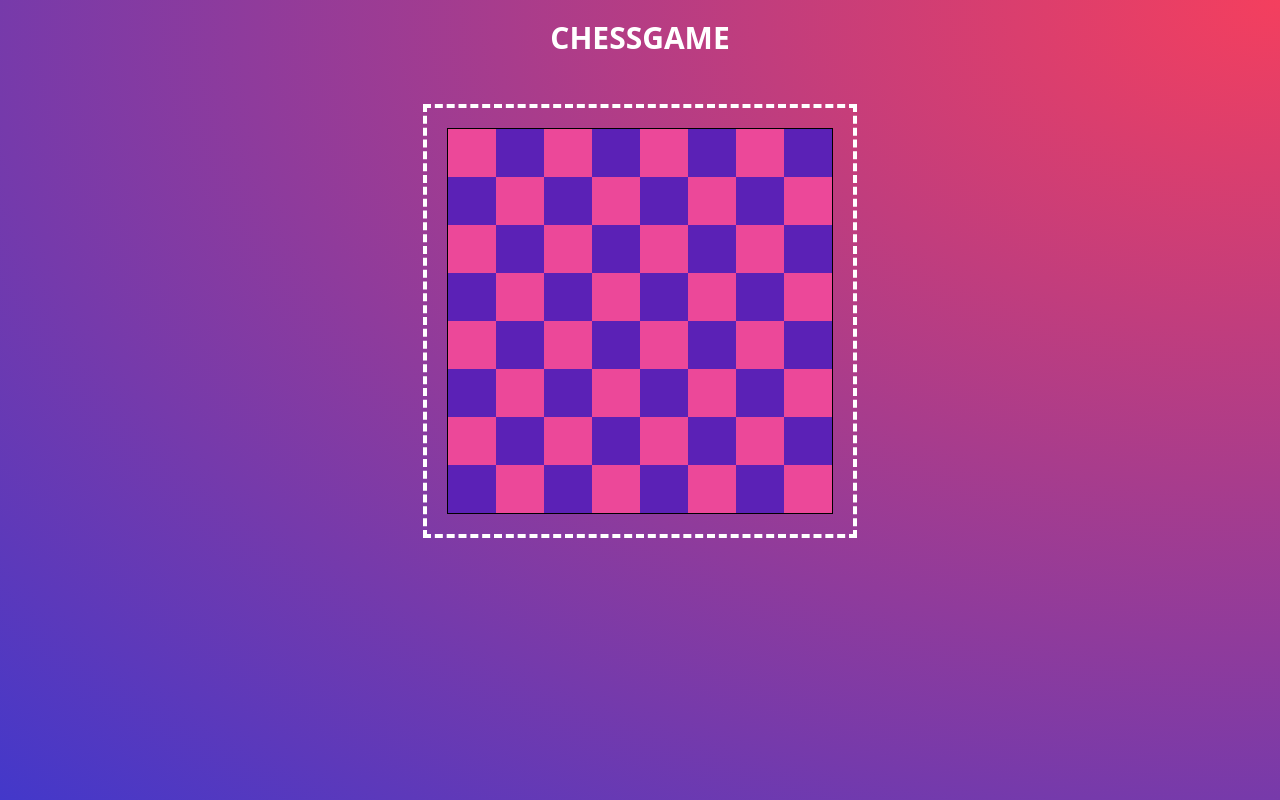
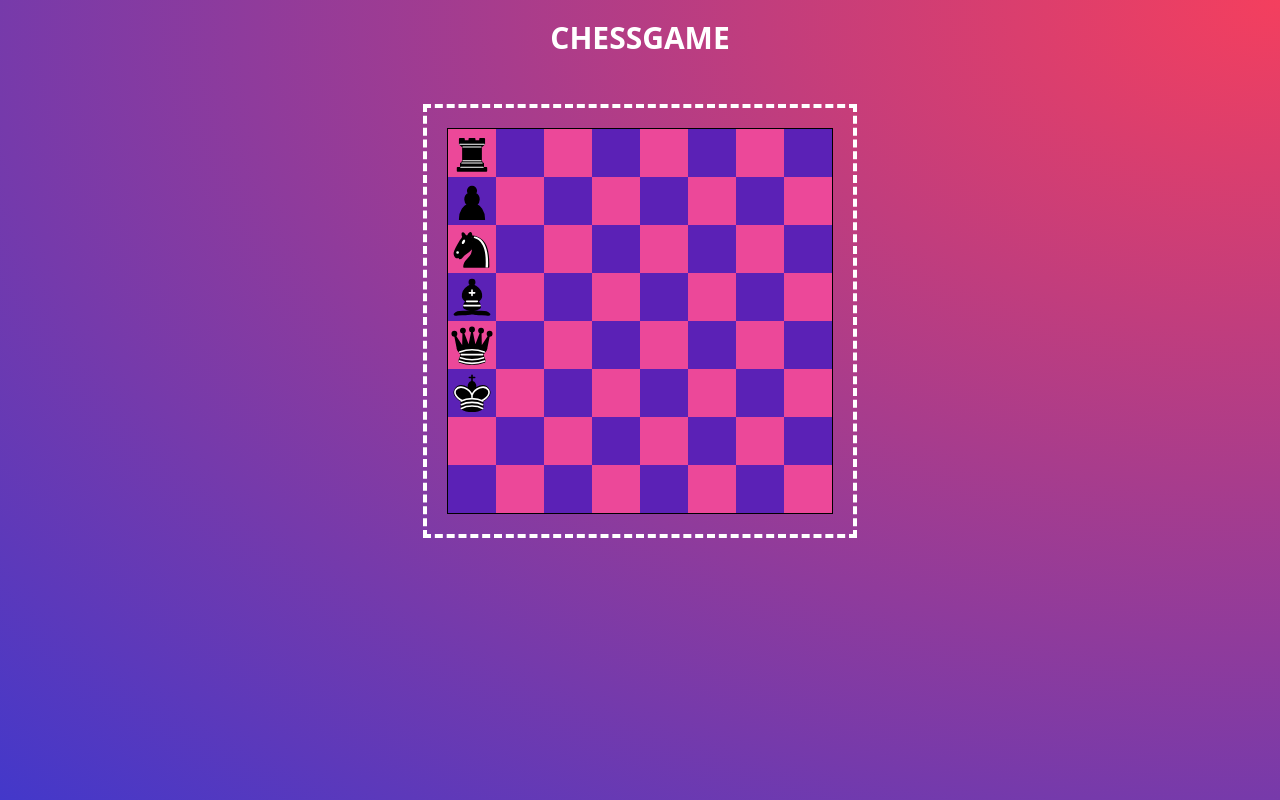
Before and after one commit to 9Zach4/chessgame, a React (Create React App) app: page / in a window 1280 px wide. Built offline with nearby package versions, Linux system fonts and the light colour scheme.

Commit message:
chessfini

```diff
--- a/src/components/Chessboard.jsx
+++ b/src/components/Chessboard.jsx
@@ -1,26 +1,28 @@
 import React from "react"
-import { chessGrid } from "./data"
+import { chessGrid, chessPiece } from "./data"
 
-
-// Const imgHorse = () => (
-
-//   <img src="black_queen.svg" alt="Black Pawn" className="h-12 w-12" />
-
-
-// )
-const chessBoard = () => (
-
+const ChessBoard = () => (
   <div className="border p-5 border-dashed border-white border-4">
     <div className="border border-solid border-black border-1">
-      <div className="grid grid-cols-16">
+      <div className="grid grid-cols-8">
         {chessGrid.map((row, rowIndex) => (
-          <div key={rowIndex} className="flex">
+          <div key={rowIndex}>
             {row.map((col, colIndex) => (
               <div
                 key={col}
-                className={`h-12 w-12 ${(rowIndex + colIndex) % 2 === 0 ? "bg-pink-500" : "bg-violet-800"}`}
-              >
-                {/* {imgHorse()} */}
+                className={`h-12 w-12 ${
+                  (rowIndex + colIndex) % 2 === 0 ? "bg-pink-500" : "bg-violet-800"
+                }`}>
+
+             {rowIndex <= 0 && colIndex <= 0 &&
+              chessPiece
+                 .filter((piece) => piece.id <=10  && piece.color === "black")
+                  .map((piece, pieceIndex) => (
+
+            <img key={pieceIndex} src={piece.img} alt={piece.type} className="h-12 w-12" />
+            ))
+            }
+
               </div>
             ))}
           </div>
@@ -30,4 +32,4 @@ const chessBoard = () => (
   </div>
 )
 
-export default chessBoard
+export default ChessBoard
--- a/src/components/data.jsx
+++ b/src/components/data.jsx
@@ -10,4 +10,79 @@
   ["1", "2", "3", "4", "5", "6", "7", "8"],
 ]
 
-export const chessPiece = [ "king", "queen", "bishop", "knight", "rook", "pawn" ]
+
+export const chessPiece = [
+  {
+    id: 1,
+    type: "rook",
+    color: "black",
+    img: "black_rook.svg",
+  },
+  {
+    id: 2,
+    type: "pawn",
+    color: "black",
+    img: "black_pawn.svg",
+  },
+  {
+    id: 3,
+    type: "knight",
+    color: "black",
+    img: "black_knight.svg",
+  },
+  {
+    id: 4,
+    type: "bishop",
+    color: "black",
+    img: "black_bishop.svg",
+  },
+  {
+    id: 5,
+    type: "queen",
+    color: "black",
+    img: "black_queen.svg",
+  },
+  {
+    id: 6,
+    type: "king",
+    color: "black",
+    img: "black_king.svg",
+  },
+
+  {
+    id: 7,
+    type: "bishop",
+    color: "white",
+    img: "white_bishop.svg",
+  },
+  {
+    id: 8,
+    type: "knight",
+    color: "white",
+    img: "white_knight.svg",
+  },
+  {
+    id: 9,
+    type: "rook",
+    color: "white",
+    img: "white_rook.svg",
+  },
+  {
+    id: 10,
+    type: "pawn",
+    color: "white",
+    img: "white_pawn.svg",
+  },
+  {
+    id: 11,
+    type: "queen",
+    color: "white",
+    img: "white_queen.svg",
+  },
+  {
+    id: 12,
+    type: "king",
+    color: "white",
+    img: "white_king.svg",
+  }
+]
--- a/src/index.jsx
+++ b/src/index.jsx
@@ -1,6 +1,6 @@
 import { StrictMode } from "react"
 import { createRoot } from "react-dom/client"
-import App from "./components/App.jsx"
+import App from "./components/app.jsx"
 
 const rootElement = document.querySelector("#app")
 const root = createRoot(rootElement)
```
